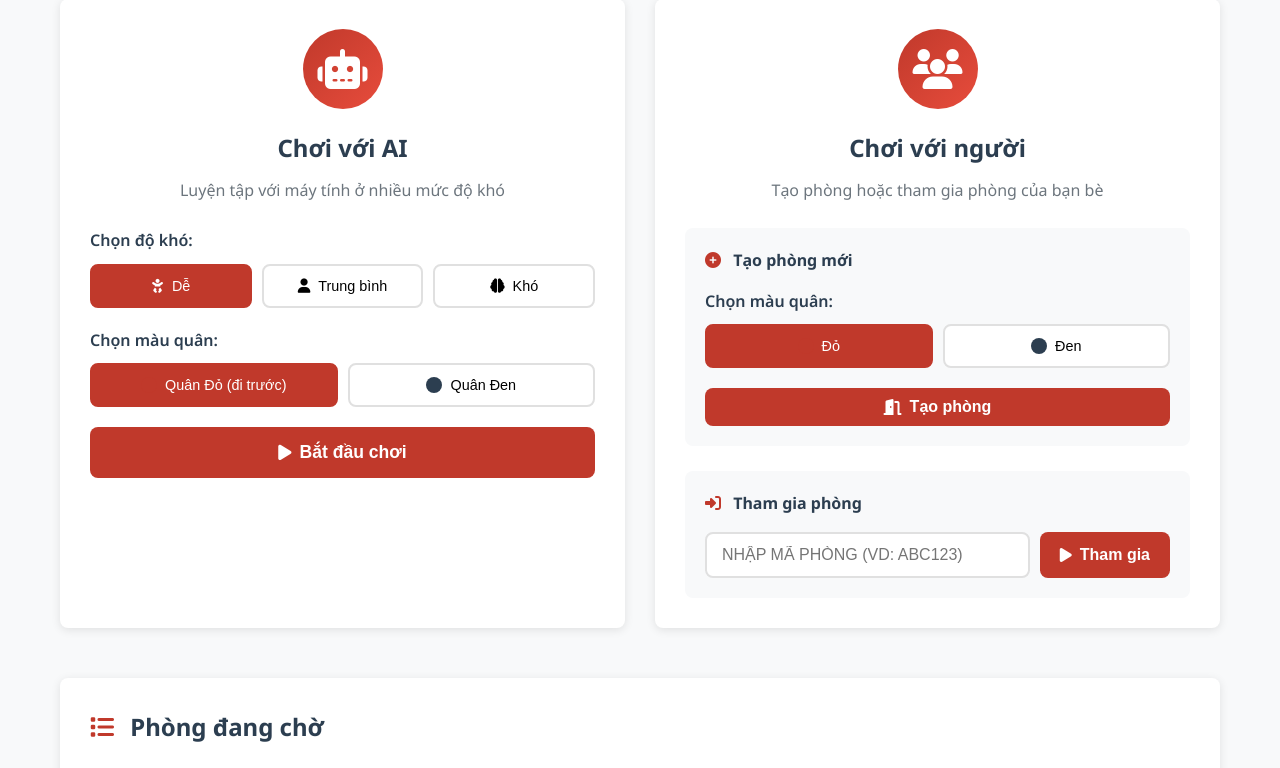
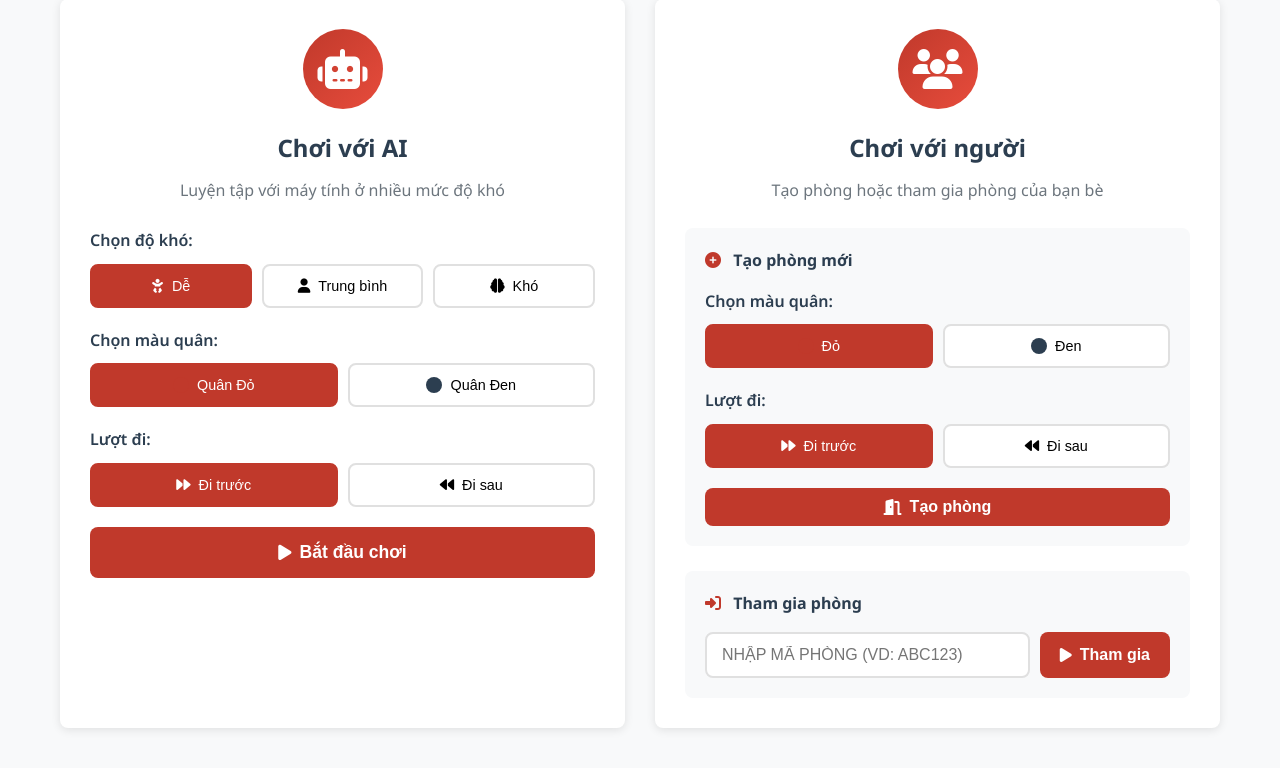
Before and after one commit to Thuan7124/TriTueNhanTao-CoTuongOnline, a Flask app: page /lobby in a window 1280 px wide. Shown: the part 192-960 px from the top of the page. Run offline with Flask 3, Linux system fonts and the light colour scheme; data that the repository does not hold is empty.

Commit message:
Add turn selection: allow player to choose go first or second in PvE and PvP

```diff
--- a/app.py
+++ b/app.py
@@ -536,7 +536,8 @@ def api_create_game():
     {
         "game_type": "pve" | "pvp",
         "ai_difficulty": "easy" | "medium" | "hard" (cho pve),
-        "player_color": "red" | "black" (màu người chơi chọn)
+        "player_color": "red" | "black" (màu người chơi chọn),
+        "player_goes_first": true | false (người chơi đi trước hay không)
     }
     """
     data = request.json or {}
@@ -544,6 +545,15 @@ def api_create_game():
     game_type = data.get("game_type", "pve")
     ai_difficulty = data.get("ai_difficulty", "medium")
     player_color = data.get("player_color", "red")
+    player_goes_first = data.get("player_goes_first", True)  # Mặc định đi trước
+
+    # Xác định ai đi trước (first_turn)
+    # Nếu player_goes_first = True, first_turn = player_color
+    # Nếu player_goes_first = False, first_turn = màu còn lại
+    if player_goes_first:
+        first_turn = player_color
+    else:
+        first_turn = 'black' if player_color == 'red' else 'red'
 
     # Tạo room code
     room_code = generate_room_code()
@@ -572,7 +582,8 @@ def api_create_game():
         red_player_id=red_player_id,
         black_player_id=black_player_id,
         red_player_name=red_player_name,
-        black_player_name=black_player_name
+        black_player_name=black_player_name,
+        first_turn=first_turn
     )
 
     if not game_id:
@@ -584,6 +595,8 @@ def api_create_game():
 
         # Tạo board và lưu vào memory
         board = create_board()
+        board.turn = first_turn  # Set lượt đi đầu tiên
+
         ai_color = 'black' if player_color == 'red' else 'red'
         ai_instance = ChessAI(level=ai_difficulty, color=ai_color)
 
@@ -593,6 +606,7 @@ def api_create_game():
             'game_type': game_type,
             'ai': ai_instance,
             'ai_color': ai_color,
+            'first_turn': first_turn,
             'players': {
                 'red': {'user_id': red_player_id, 'socket_id': None, 'name': red_player_name},
                 'black': {'user_id': black_player_id, 'socket_id': None, 'name': black_player_name}
@@ -600,8 +614,8 @@ def api_create_game():
         }
         ROOM_TO_GAME[room_code] = game_id
 
-        # Nếu AI đi trước (người chơi chọn đen)
-        if player_color == 'black':
+        # Nếu AI đi trước
+        if first_turn == ai_color:
             ai_move = ai_instance.choose_move(board)
             if ai_move:
                 fr, fc, tr, tc = ai_move
@@ -612,6 +626,7 @@ def api_create_game():
             'game_id': game_id,
             'host_id': user_id,
             'host_color': player_color,
+            'first_turn': first_turn,
             'created_at': datetime.now(),
             'players': {
                 player_color: {
@@ -628,6 +643,7 @@ def api_create_game():
         "game_id": game_id,
         "room_code": room_code,
         "game_type": game_type,
+        "first_turn": first_turn,
         "message": "Game đã được tạo"
     })
 
--- a/server/models.py
+++ b/server/models.py
@@ -183,7 +183,7 @@ class GameModel:
 
     @staticmethod
     def create(room_code, game_type, ai_difficulty=None, red_player_id=None, black_player_id=None,
-               red_player_name=None, black_player_name=None):
+               red_player_name=None, black_player_name=None, first_turn='red'):
         """
         Tạo game mới
 
@@ -195,6 +195,7 @@ class GameModel:
             black_player_id: ID người chơi đen
             red_player_name: Tên người chơi đỏ (Guest/AI/username)
             black_player_name: Tên người chơi đen (Guest/AI/username)
+            first_turn: 'red' hoặc 'black' - ai đi trước
 
         Returns:
             game_id nếu thành công
@@ -206,19 +207,23 @@ class GameModel:
                  red_player_name, black_player_name),
                 fetch_one=True
             )
-            return result.get('game_id') if result else None
+            game_id = result.get('game_id') if result else None
+            # Cập nhật current_turn nếu khác mặc định
+            if game_id and first_turn != 'red':
+                GameModel.update_turn(game_id, first_turn)
+            return game_id
         except Exception as e:
             # Fallback nếu stored procedure chưa được update
             logger.warning(f"Lỗi gọi sp_CreateGame: {e}")
             # Thử INSERT trực tiếp
             try:
                 query = """
-                    INSERT INTO Games (room_code, game_type, ai_difficulty, red_player_id, black_player_id)
-                    VALUES (?, ?, ?, ?, ?);
+                    INSERT INTO Games (room_code, game_type, ai_difficulty, red_player_id, black_player_id, current_turn)
+                    VALUES (?, ?, ?, ?, ?, ?);
                     SELECT SCOPE_IDENTITY() as game_id;
                 """
                 result = db.execute_query(query, (room_code, game_type, ai_difficulty,
-                                                   red_player_id, black_player_id), fetch_one=True)
+                                                   red_player_id, black_player_id, first_turn), fetch_one=True)
                 return result.get('game_id') if result else None
             except Exception as e2:
                 logger.error(f"Lỗi INSERT trực tiếp: {e2}")
--- a/static/css/style.css
+++ b/static/css/style.css
@@ -660,7 +660,8 @@ img {
 }
 
 .diff-btn,
-.color-btn {
+.color-btn,
+.turn-btn {
     flex: 1;
     padding: 12px;
     border: 2px solid #e0e0e0;
@@ -676,15 +677,33 @@ img {
 }
 
 .diff-btn:hover,
-.color-btn:hover {
+.color-btn:hover,
+.turn-btn:hover {
     border-color: var(--primary-color);
 }
 
 .diff-btn.active,
-.color-btn.active {
+.color-btn.active,
+.turn-btn.active {
     background: var(--primary-color);
     color: var(--white);
     border-color: var(--primary-color);
+}
+
+.turn-select {
+    margin-bottom: 20px;
+}
+
+.turn-select label {
+    display: block;
+    margin-bottom: 10px;
+    font-weight: 600;
+    color: var(--secondary-color);
+}
+
+.turn-buttons {
+    display: flex;
+    gap: 10px;
 }
 
 .color-dot {
--- a/templates/lobby.html
+++ b/templates/lobby.html
@@ -83,10 +83,22 @@
                         <label>Chọn màu quân:</label>
                         <div class="color-buttons">
                             <button class="color-btn active" data-color="red">
-                                <span class="color-dot red"></span> Quân Đỏ (đi trước)
+                                <span class="color-dot red"></span> Quân Đỏ
                             </button>
                             <button class="color-btn" data-color="black">
                                 <span class="color-dot black"></span> Quân Đen
+                            </button>
+                        </div>
+                    </div>
+
+                    <div class="turn-select">
+                        <label>Lượt đi:</label>
+                        <div class="turn-buttons">
+                            <button class="turn-btn active" data-turn="first">
+                                <i class="fas fa-forward"></i> Đi trước
+                            </button>
+                            <button class="turn-btn" data-turn="second">
+                                <i class="fas fa-backward"></i> Đi sau
                             </button>
                         </div>
                     </div>
@@ -116,6 +128,17 @@
                                     </button>
                                     <button class="color-btn" data-color="black">
                                         <span class="color-dot black"></span> Đen
+                                    </button>
+                                </div>
+                            </div>
+                            <div class="turn-select">
+                                <label>Lượt đi:</label>
+                                <div class="turn-buttons pvp-turn">
+                                    <button class="turn-btn active" data-turn="first">
+                                        <i class="fas fa-forward"></i> Đi trước
+                                    </button>
+                                    <button class="turn-btn" data-turn="second">
+                                        <i class="fas fa-backward"></i> Đi sau
                                     </button>
                                 </div>
                             </div>
@@ -182,7 +205,9 @@
         // State
         let selectedDifficulty = 'easy';
         let selectedColorAI = 'red';
+        let selectedTurnAI = 'first';  // first = đi trước, second = đi sau
         let selectedColorPVP = 'red';
+        let selectedTurnPVP = 'first';
         let createdRoomCode = '';
 
         // Difficulty selection
@@ -203,12 +228,30 @@
             });
         });
 
+        // Turn selection for AI
+        document.querySelectorAll('.mode-card:first-child .turn-btn').forEach(btn => {
+            btn.addEventListener('click', function() {
+                this.parentElement.querySelectorAll('.turn-btn').forEach(b => b.classList.remove('active'));
+                this.classList.add('active');
+                selectedTurnAI = this.dataset.turn;
+            });
+        });
+
         // Color selection for PVP
         document.querySelectorAll('.pvp-color .color-btn').forEach(btn => {
             btn.addEventListener('click', function() {
                 this.parentElement.querySelectorAll('.color-btn').forEach(b => b.classList.remove('active'));
                 this.classList.add('active');
                 selectedColorPVP = this.dataset.color;
+            });
+        });
+
+        // Turn selection for PVP
+        document.querySelectorAll('.pvp-turn .turn-btn').forEach(btn => {
+            btn.addEventListener('click', function() {
+                this.parentElement.querySelectorAll('.turn-btn').forEach(b => b.classList.remove('active'));
+                this.classList.add('active');
+                selectedTurnPVP = this.dataset.turn;
             });
         });
 
@@ -222,7 +265,8 @@
                     body: JSON.stringify({
                         game_type: 'pve',
                         ai_difficulty: selectedDifficulty,
-                        player_color: selectedColorAI
+                        player_color: selectedColorAI,
+                        player_goes_first: selectedTurnAI === 'first'
                     })
                 });
                 const data = await response.json();
@@ -248,7 +292,8 @@
                     headers: {'Content-Type': 'application/json'},
                     body: JSON.stringify({
                         game_type: 'pvp',
-                        player_color: selectedColorPVP
+                        player_color: selectedColorPVP,
+                        player_goes_first: selectedTurnPVP === 'first'
                     })
                 });
                 const data = await response.json();
```
